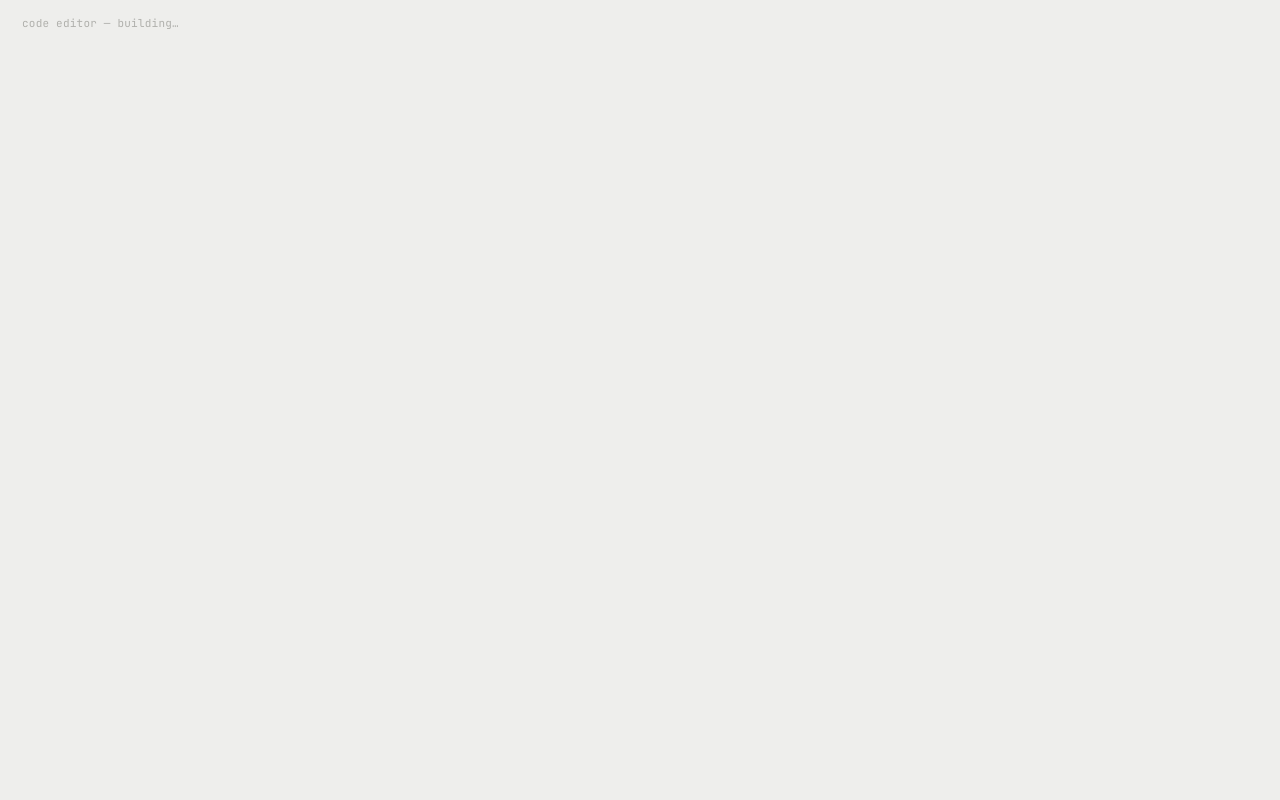
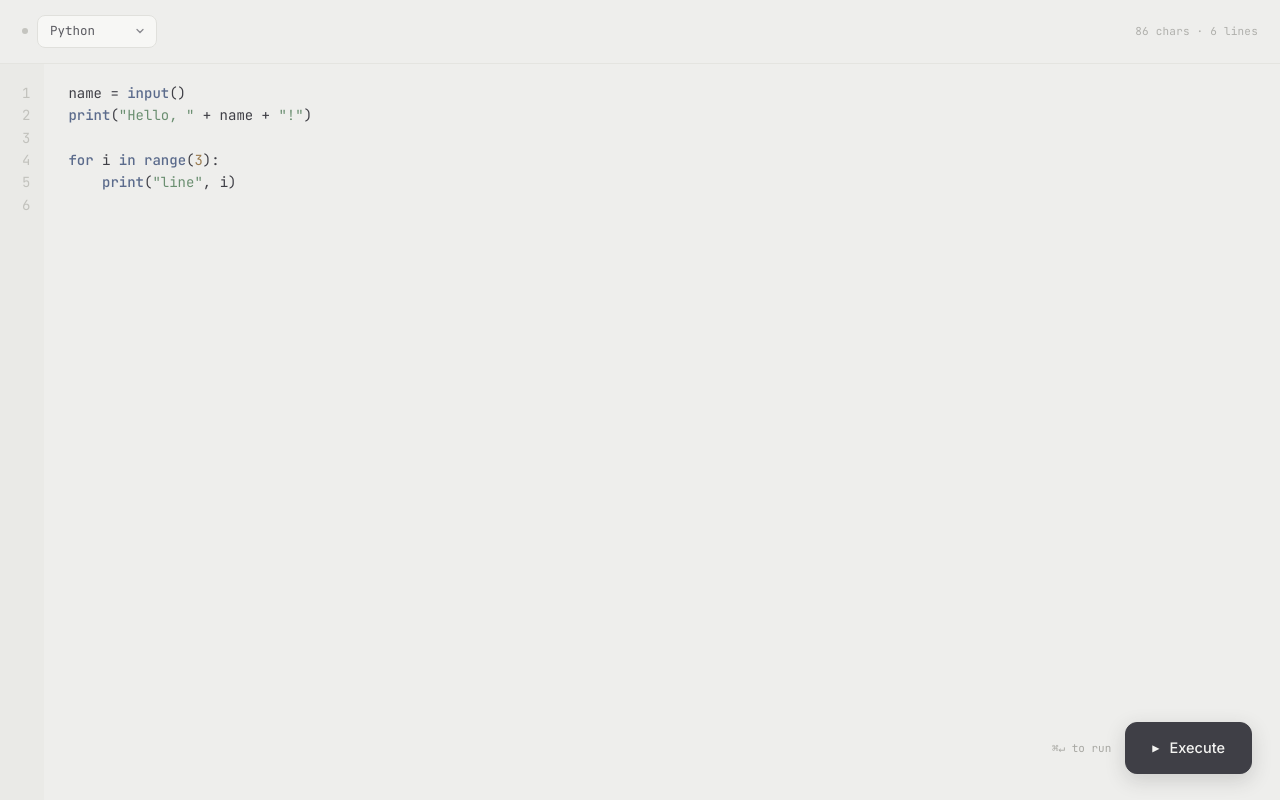
Before and after one commit to gurinder-25/code-editor-frontend, a React (Vite) app: page / in a window 1280 px wide. Built offline with nearby package versions, Linux system fonts and the light colour scheme.

Commit message:
feat: add code editor screen with language templates

```diff
--- a/src/App.tsx
+++ b/src/App.tsx
@@ -1,9 +1,22 @@
+import { useState } from "react";
+import { EditorScreen } from "./components/EditorScreen";
+import { TEMPLATES } from "./lib/templates";
+import type { Language } from "./types";
+
 export default function App() {
+  const [language, setLanguage] = useState<Language>("Python");
+  const [code, setCode] = useState(TEMPLATES.Python);
+
   return (
-    <div className="screen">
-      <div className="topbar">
-        <span className="mono stats">code editor — building…</span>
-      </div>
-    </div>
+    <EditorScreen
+      language={language}
+      onLanguageChange={(lang) => {
+        setLanguage(lang);
+        setCode(TEMPLATES[lang]);
+      }}
+      code={code}
+      onCodeChange={setCode}
+      onExecute={() => {}}
+    />
   );
 }
--- /dev/null
+++ b/src/components/EditorScreen.tsx
@@ -0,0 +1,205 @@
+import { useEffect, useMemo, useRef } from "react";
+import { highlight } from "../lib/highlight";
+import { LANGUAGES, type Language } from "../types";
+
+interface Props {
+  language: Language;
+  onLanguageChange: (lang: Language) => void;
+  code: string;
+  onCodeChange: (code: string) => void;
+  onExecute: () => void;
+}
+
+export function EditorScreen({ language, onLanguageChange, code, onCodeChange, onExecute }: Props) {
+  const taRef = useRef<HTMLTextAreaElement>(null);
+  const hlRef = useRef<HTMLPreElement>(null);
+  const gutterRef = useRef<HTMLDivElement>(null);
+
+  const lineCount = useMemo(() => code.split("\n").length, [code]);
+  const lineNumbers = useMemo(
+    () => Array.from({ length: lineCount }, (_, i) => i + 1).join("\n"),
+    [lineCount],
+  );
+  const highlighted = useMemo(() => highlight(code) + " ", [code]);
+
+  const syncScroll = () => {
+    const ta = taRef.current;
+    if (!ta) return;
+    if (hlRef.current) {
+      hlRef.current.scrollTop = ta.scrollTop;
+      hlRef.current.scrollLeft = ta.scrollLeft;
+    }
+    if (gutterRef.current) gutterRef.current.scrollTop = ta.scrollTop;
+  };
+
+  useEffect(syncScroll, [code]);
+
+  const PAIRS: Record<string, string> = { "(": ")", "[": "]", "{": "}", '"': '"', "'": "'" };
+  const CLOSERS = new Set(Object.values(PAIRS));
+
+  // Mutations go through execCommand (not onCodeChange + slicing) so the browser's
+  // native undo/redo stack stays intact — programmatically assigning textarea.value
+  // resets it, but execCommand drives the same input pipeline a real keystroke would.
+  const insertText = (text: string) => {
+    document.execCommand("insertText", false, text);
+  };
+
+  const onKeyDown = (e: React.KeyboardEvent<HTMLTextAreaElement>) => {
+    if (e.key === "Enter" && (e.metaKey || e.ctrlKey)) {
+      e.preventDefault();
+      onExecute();
+      return;
+    }
+    if (e.key in PAIRS) {
+      const ta = e.currentTarget;
+      const s = ta.selectionStart;
+      const en = ta.selectionEnd;
+      const opener = e.key;
+      const closer = PAIRS[opener];
+      if (s !== en) {
+        e.preventDefault();
+        insertText(opener + code.slice(s, en) + closer);
+        requestAnimationFrame(() => {
+          ta.selectionStart = s + 1;
+          ta.selectionEnd = en + 1;
+        });
+        return;
+      }
+      if ((opener === '"' || opener === "'") && code[s] === opener) {
+        e.preventDefault();
+        requestAnimationFrame(() => {
+          ta.selectionStart = ta.selectionEnd = s + 1;
+        });
+        return;
+      }
+      const nextChar = code[s];
+      const shouldAutoClose = !nextChar || /[\s)\]}]/.test(nextChar) || CLOSERS.has(nextChar);
+      if (shouldAutoClose) {
+        e.preventDefault();
+        insertText(opener + closer);
+        requestAnimationFrame(() => {
+          ta.selectionStart = ta.selectionEnd = s + 1;
+        });
+        return;
+      }
+    }
+    if (CLOSERS.has(e.key) && !(e.key === '"' || e.key === "'")) {
+      const ta = e.currentTarget;
+      const s = ta.selectionStart;
+      const en = ta.selectionEnd;
+      if (s === en && code[s] === e.key) {
+        e.preventDefault();
+        requestAnimationFrame(() => {
+          ta.selectionStart = ta.selectionEnd = s + 1;
+        });
+        return;
+      }
+    }
+    if (e.key === "Backspace") {
+      const ta = e.currentTarget;
+      const s = ta.selectionStart;
+      const en = ta.selectionEnd;
+      if (s === en && s > 0) {
+        const prevChar = code[s - 1];
+        const nextChar = code[s];
+        if (PAIRS[prevChar] === nextChar) {
+          e.preventDefault();
+          ta.selectionStart = s - 1;
+          ta.selectionEnd = s + 1;
+          document.execCommand("delete");
+          return;
+        }
+      }
+    }
+    if (e.key === "Tab") {
+      e.preventDefault();
+      insertText("    ");
+      return;
+    }
+    if (e.key === "Enter") {
+      const ta = e.currentTarget;
+      const s = ta.selectionStart;
+      const lineStart = code.lastIndexOf("\n", s - 1) + 1;
+      const currentLine = code.slice(lineStart, s);
+      const indentMatch = currentLine.match(/^[ \t]*/);
+      const indent = indentMatch ? indentMatch[0] : "";
+      const trimmed = currentLine.trim();
+      const opensBlock = /[{[(]$/.test(trimmed);
+      const closesBlock = /^[)\]}]/.test(code.slice(s).trimStart());
+      if (opensBlock) {
+        e.preventDefault();
+        const inner = indent + "    ";
+        if (closesBlock) {
+          insertText("\n" + inner + "\n" + indent);
+          const newPos = s + 1 + inner.length;
+          requestAnimationFrame(() => {
+            ta.selectionStart = ta.selectionEnd = newPos;
+          });
+        } else {
+          insertText("\n" + inner);
+        }
+        return;
+      }
+      if (indent) {
+        e.preventDefault();
+        insertText("\n" + indent);
+      }
+    }
+  };
+
+  return (
+    <div className="screen">
+      <div className="topbar">
+        <div style={{ display: "flex", alignItems: "center", gap: 9 }}>
+          <span className="lang-dot" />
+          <select
+            className="lang-select"
+            value={language}
+            onChange={(e) => onLanguageChange(e.target.value as Language)}
+          >
+            {LANGUAGES.map((lang) => (
+              <option key={lang} value={lang}>
+                {lang}
+              </option>
+            ))}
+          </select>
+        </div>
+        <span className="mono stats">
+          {code.length} chars · {lineCount} lines
+        </span>
+      </div>
+      <div className="editor-body">
+        <div ref={gutterRef} className="mono gutter">
+          {lineNumbers}
+        </div>
+        <div className="editor-pane">
+          <pre
+            ref={hlRef}
+            aria-hidden="true"
+            className="mono editor-highlight"
+            dangerouslySetInnerHTML={{ __html: highlighted }}
+          />
+          <textarea
+            ref={taRef}
+            className="mono editor-textarea"
+            value={code}
+            spellCheck={false}
+            placeholder="// write some code, then run it"
+            onChange={(e) => onCodeChange(e.target.value)}
+            onScroll={syncScroll}
+            onKeyDown={onKeyDown}
+          />
+        </div>
+      </div>
+      <div className="fab-row">
+        <span className="mono shortcut-hint">⌘↵ to run</span>
+        <button className="btn-dark" onClick={onExecute}>
+          <span className="mono" style={{ fontSize: 12 }}>
+            ▶
+          </span>{" "}
+          Execute
+        </button>
+      </div>
+    </div>
+  );
+}
--- /dev/null
+++ b/src/lib/templates.ts
@@ -0,0 +1,64 @@
+import type { Language } from "../types";
+
+/**
+ * Starter snippets shown when a language is selected. The non-JavaScript
+ * ones run through the pattern-matching interpreter (see interpreter.ts),
+ * so the `for i in range(n):` loop shape and print calls are kept within
+ * what it actually understands.
+ */
+export const TEMPLATES: Record<Language, string> = {
+  Python: `name = input()
+print("Hello, " + name + "!")
+
+for i in range(3):
+    print("line", i)
+`,
+  JavaScript: `const name = input();
+console.log("Hello, " + name + "!");
+
+for (let i = 0; i < 3; i++) {
+  console.log("line", i);
+}
+`,
+  "C++": `#include <iostream>
+using namespace std;
+
+int main() {
+    string name = cin;
+    cout << "Hello, " << name << "!" << endl;
+
+    for i in range(3):
+        cout << "line " << i << endl;
+}
+`,
+  Java: `public class Main {
+    public static void main(String[] args) {
+        String name = input();
+        System.out.println("Hello, " + name + "!");
+
+        for i in range(3):
+            System.out.println("line " + i);
+    }
+}
+`,
+  Go: `package main
+
+import "fmt"
+
+func main() {
+    var name = input()
+    fmt.Println("Hello, " + name + "!")
+
+    for i in range(3):
+        fmt.Println("line", i)
+}
+`,
+  Ruby: `name = gets()
+puts "Hello, " + name + "!"
+
+for i in range(3):
+    puts "line", i
+`,
+  "Plain text": `Just plain text — nothing here gets executed as code.
+`,
+};
```
